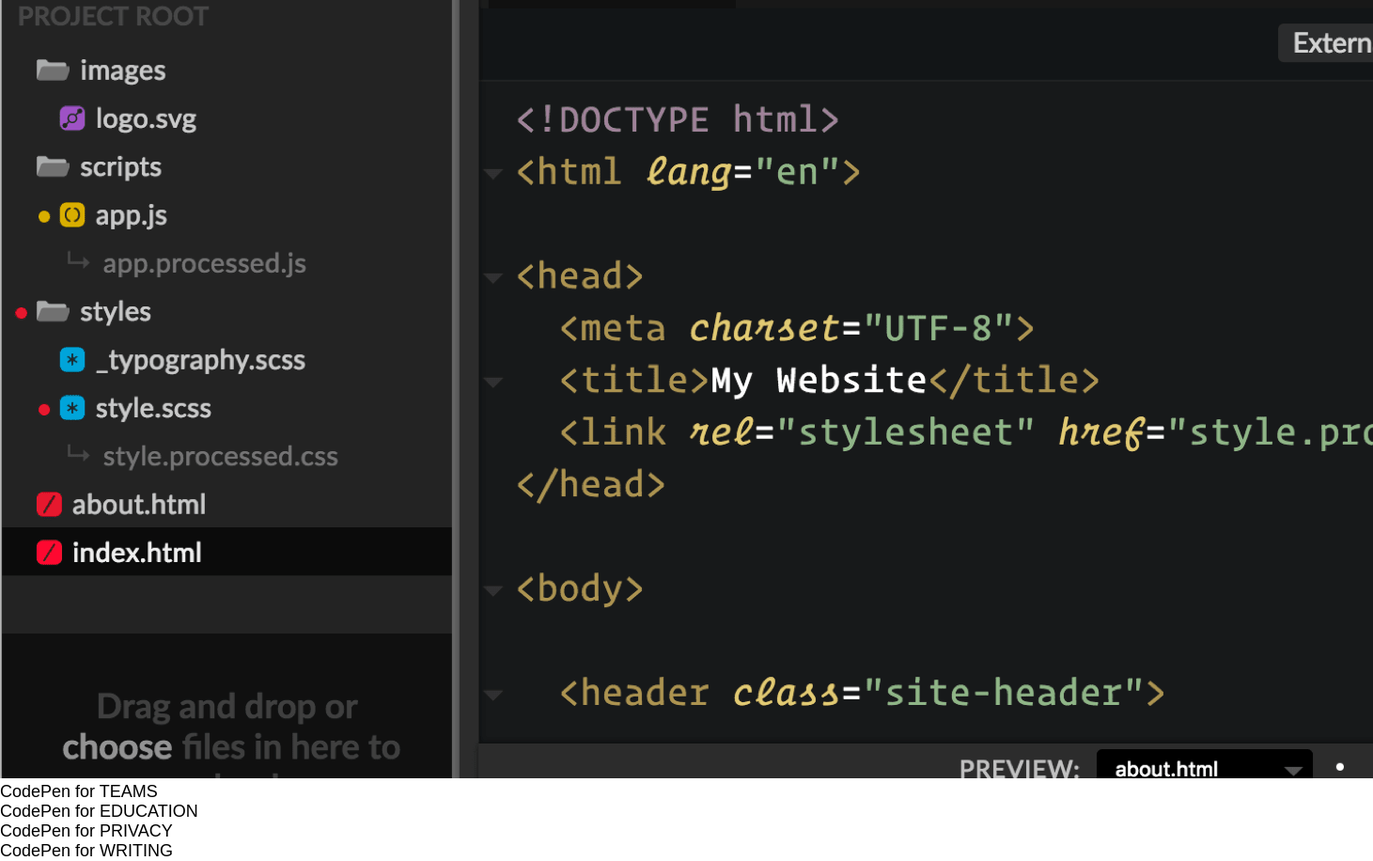
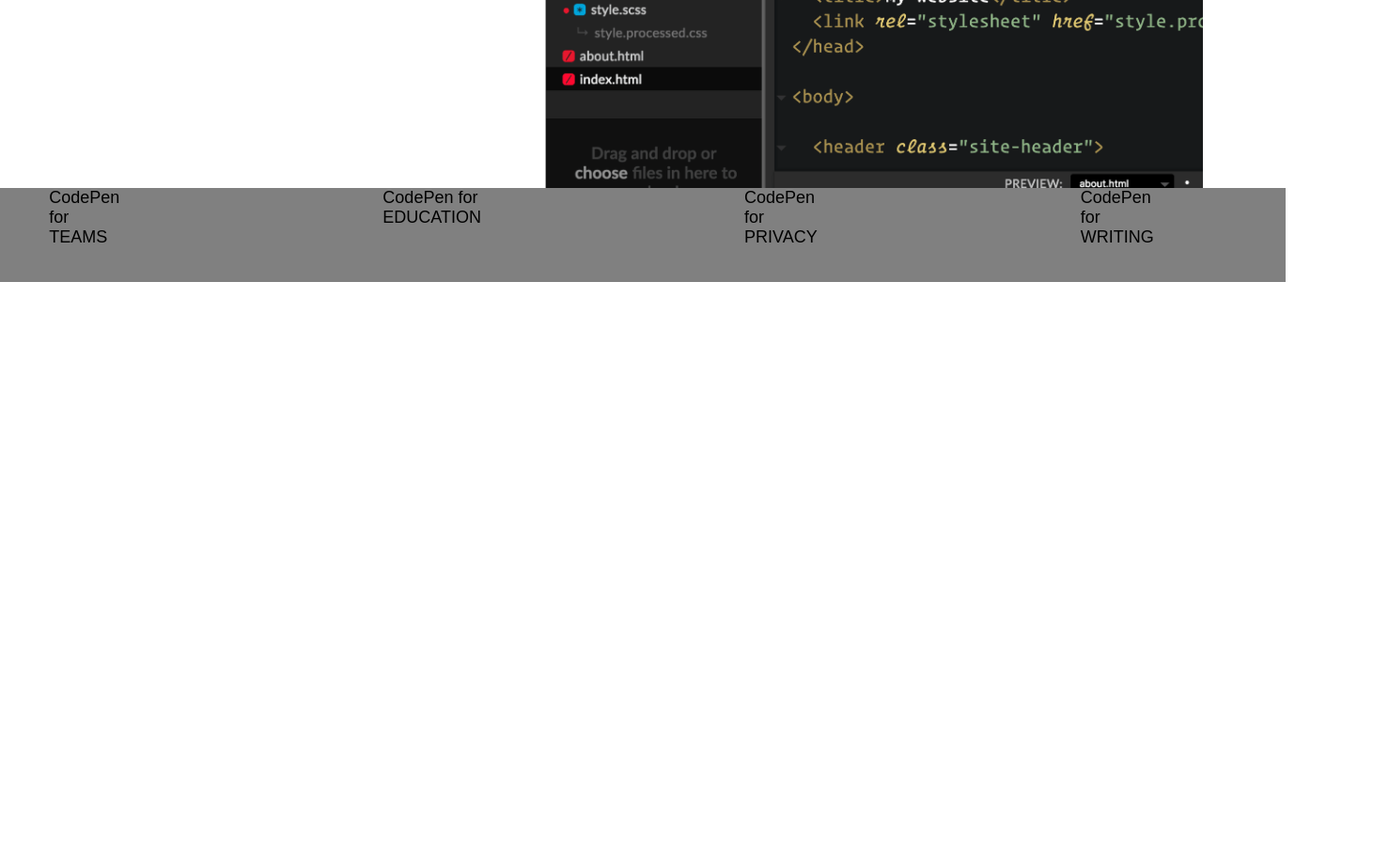
Before and after one commit to MicahH102/codepen-replica, a plain HTML site: page index.html in a window 1280 px wide. Shown: the part 534-1450 px from the top of the page at 94% size, 1461 px wide, since content can reach past the window. After the commit the page ends 834 px from the top, so only its background shows below. Drawn offline with Linux system fonts and the light colour scheme.

Commit message:
finished nav bar and part of main page

```diff
--- a/index.html
+++ b/index.html
@@ -46,7 +46,7 @@
     </div>
     <div class="right-box">
       <div class="right-img-wrapper">
-        <img src="images/lmr7a8E.png" alt="CodePen EXAMPLE">
+        <img class="img" src="images/lmr7a8E.png" alt="CodePen EXAMPLE">
       </div>
     </div>
     <div class="columns-codepen">
--- a/styles.css
+++ b/styles.css
@@ -117,12 +117,30 @@ body {
   font-size: 20px;
 }
 
+.page-container > .columns-codepen {
+  display:flex ;
+  justify-content: center;
+}
+
+
+
 .page-container > .columns-codepen > .codepen-text {
   font-family: Arial, Helvetica, sans-serif;
   font-size: 18px;
+  padding: 0 140px;
+  background: grey;
+  height: 100px;
+  width: 100%;
 }
 
-.page-container > .right-img-wrapper img {
-  width: 50%;
-  height: 50%;
+
+
+.page-container > .right-box > .right-img-wrapper {
+  display: flex;
+  justify-content: flex-end;
 }
+
+.page-container > .right-box > .right-img-wrapper > .img {
+  width: 700px;
+  aspect-ratio: 1.2/1;
+}
```
